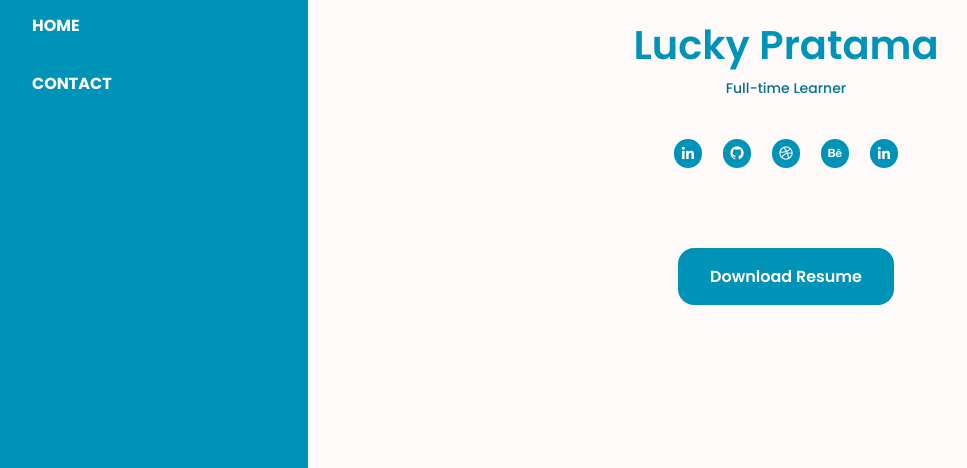
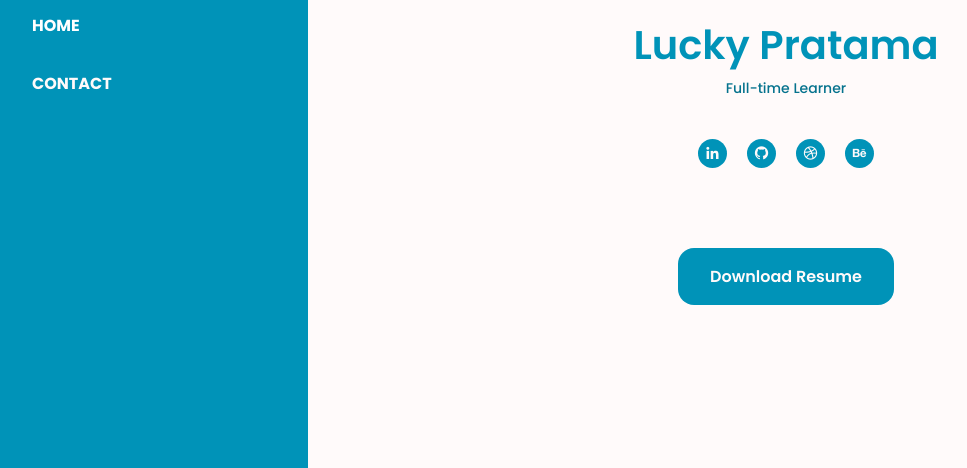
Before and after one commit to luckypratamas/luckypratamas.github.io, a plain HTML site: page index.html in a window 1280 px wide. Shown: the part 329-797 px from the top of the page, without its empty margins (16-983 px from the left). Drawn offline with nearby package versions, Linux system fonts and the light colour scheme.

Commit message:
update link cv

```diff
--- a/index.html
+++ b/index.html
@@ -86,14 +86,9 @@
                 class="home__social-link"
                 ><i class="bx bxl-behance"></i
               ></a>
-              <a
-                href="https://www.linkedin.com/in/lucky-sopyantoro-a605a9138/"
-                class="home__social-link"
-                ><i class="bx bxl-linkedin"></i
-              ></a>
             </div>
             <a
-              href="https://drive.google.com/file/d/1ucmCzEKb6pMay4M3aHwwHZuawst42OOd/view?usp=sharing"
+              href="https://drive.google.com/file/d/1BT9gYgzGfJ3S8pBflgaVzfwDQvsOG_kg/view?usp=sharing"
               class="button home__button"
               download
               >Download Resume</a
```
